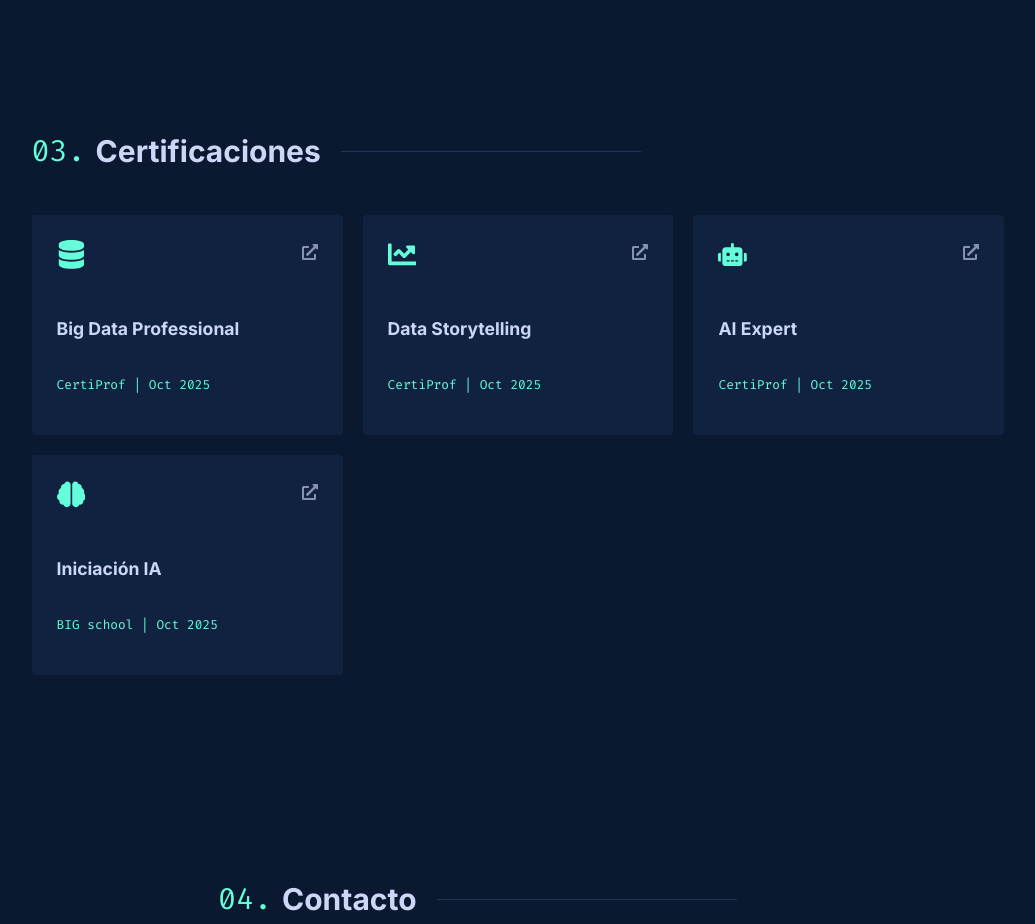
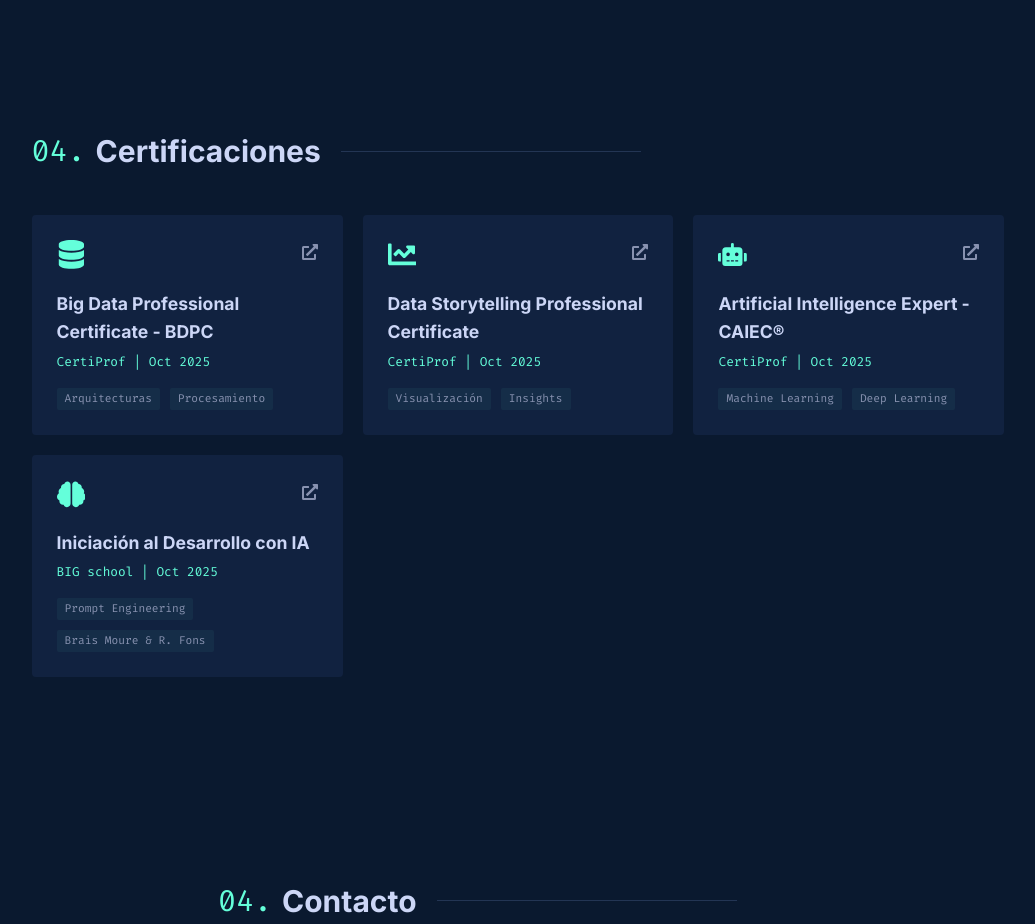
Before and after one commit to Joaquinln23/MiPortafolio, a React (Create React App) app: page / in a window 1280 px wide. Shown: the part 1680-2604 px from the top of the page, without its empty margins (122-1157 px from the left). Built offline with nearby package versions, Linux system fonts and the light colour scheme; no server answers.

Commit message:
ajustando App.js para que todo calce perfecto se agregaron las certificaciones

```diff
--- a/src/App.js
+++ b/src/App.js
@@ -194,42 +194,75 @@ function App() {
           <Proyectos />
         </section>
 
-        {/* --- CERTIFICACIONES --- */}
+          {/* --- SECCIÓN CERTIFICACIONES --- */}
 <section id="certificaciones" className="section">
-          <h2 className="section-title"><span>03.</span> Certificaciones</h2>
+  <h2 className="section-title"><span>04.</span> Certificaciones</h2>
   <div className="cert-grid">
+
+    {/* 1. Big Data */}
     <div className="cert-card">
       <div className="cert-header">
         <FaDatabase className="cert-lib-icon" />
-                <a href="/diplomas/big-data.pdf" target="_blank" className="cert-link"><FaExternalLinkAlt /></a>
+        <a href="/diplomas/big-data.pdf" target="_blank" rel="noopener noreferrer" className="cert-link">
+          <FaExternalLinkAlt />
+        </a>
       </div>
-              <h3 className="cert-title">Big Data Professional</h3>
+      <h3 className="cert-title">Big Data Professional Certificate - BDPC</h3>
       <p className="cert-org">CertiProf | Oct 2025</p>
+      <ul className="cert-skills">
+        <li>Arquitecturas</li>
+        <li>Procesamiento</li>
+      </ul>
     </div>
+
+    {/* 2. Data Storytelling */}
     <div className="cert-card">
       <div className="cert-header">
         <FaChartLine className="cert-lib-icon" />
-                <a href="/diplomas/data-storytelling.pdf" target="_blank" className="cert-link"><FaExternalLinkAlt /></a>
+        <a href="/diplomas/data-storytelling.pdf" target="_blank" rel="noopener noreferrer" className="cert-link">
+          <FaExternalLinkAlt />
+        </a>
       </div>
-              <h3 className="cert-title">Data Storytelling</h3>
+      <h3 className="cert-title">Data Storytelling Professional Certificate</h3>
       <p className="cert-org">CertiProf | Oct 2025</p>
+      <ul className="cert-skills">
+        <li>Visualización</li>
+        <li>Insights</li>
+      </ul>
     </div>
+
+    {/* 3. IA Experto */}
     <div className="cert-card">
       <div className="cert-header">
         <FaRobot className="cert-lib-icon" />
-                <a href="/diplomas/ia-expert.pdf" target="_blank" className="cert-link"><FaExternalLinkAlt /></a>
+        <a href="/diplomas/ia-expert.pdf" target="_blank" rel="noopener noreferrer" className="cert-link">
+          <FaExternalLinkAlt />
+        </a>
       </div>
-              <h3 className="cert-title">AI Expert</h3>
+      <h3 className="cert-title">Artificial Intelligence Expert - CAIEC®</h3>
       <p className="cert-org">CertiProf | Oct 2025</p>
+      <ul className="cert-skills">
+        <li>Machine Learning</li>
+        <li>Deep Learning</li>
+      </ul>
     </div>
+
+    {/* 4. Iniciación IA - BIG School */}
     <div className="cert-card">
       <div className="cert-header">
         <FaBrain className="cert-lib-icon" />
-                <a href="/diplomas/big-school.pdf" target="_blank" className="cert-link"><FaExternalLinkAlt /></a>
+        <a href="/diplomas/big-school.pdf" target="_blank" rel="noopener noreferrer" className="cert-link">
+          <FaExternalLinkAlt />
+        </a>
       </div>
-              <h3 className="cert-title">Iniciación IA</h3>
+      <h3 className="cert-title">Iniciación al Desarrollo con IA</h3>
       <p className="cert-org">BIG school | Oct 2025</p>
+      <ul className="cert-skills">
+        <li>Prompt Engineering</li>
+        <li>Brais Moure & R. Fons</li>
+      </ul>
     </div>
+
   </div>
 </section>
 
```
Lines whose indentation alone changed are shown as unchanged.
